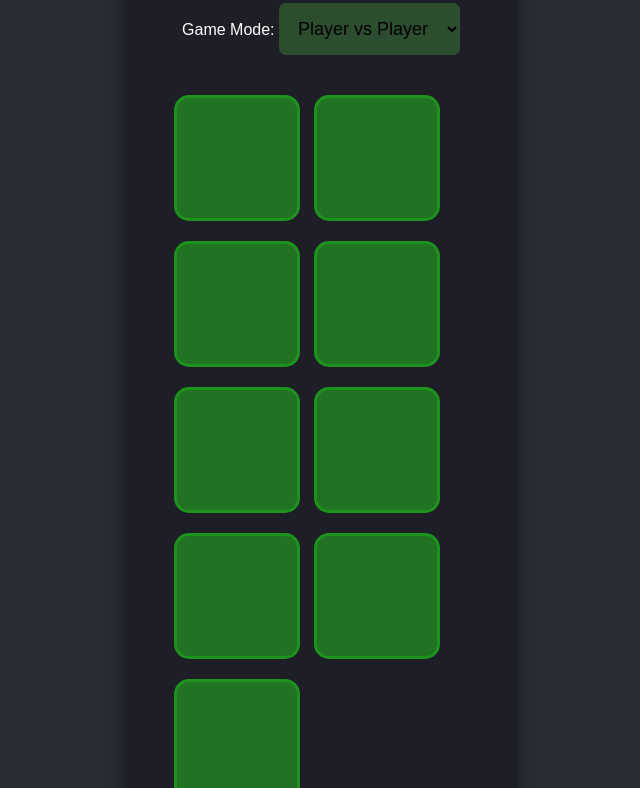
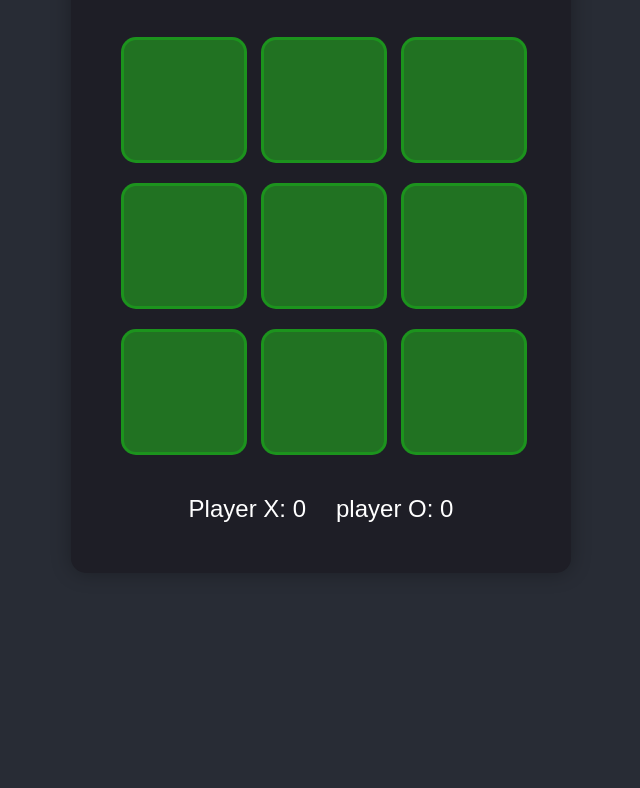
Before and after one commit to samuel-sarmah/i-tic-tac-toe, a plain HTML site: page index.html in a window 1280 px wide. Shown: the part 125-913 px from the top of the page, without its empty margins (319-959 px from the left). After the commit the page ends 800 px from the top, so only its background shows below. Drawn offline with Linux system fonts and the light colour scheme.

Commit message:
update: styles

```diff
--- a/styles.css
+++ b/styles.css
@@ -7,6 +7,7 @@ body {
     align-items: center;
     justify-content: center;
     transition: background-color 0.3s;
+    height: 80vh;
 }
 
 .container {
@@ -42,7 +43,7 @@ select:hove, select:focus {
 
 .board {
     display: grid;
-    grid-template-columns: repeat(2, 120px);
+    grid-template-columns: repeat(3, 120px);
     gap: 20px;
     margin: 40px 0;
 }
```
